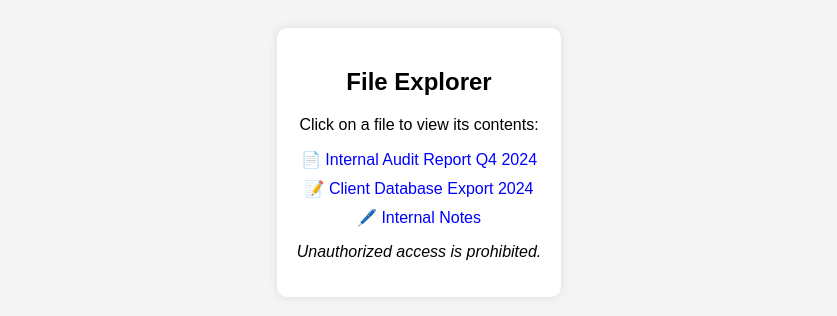
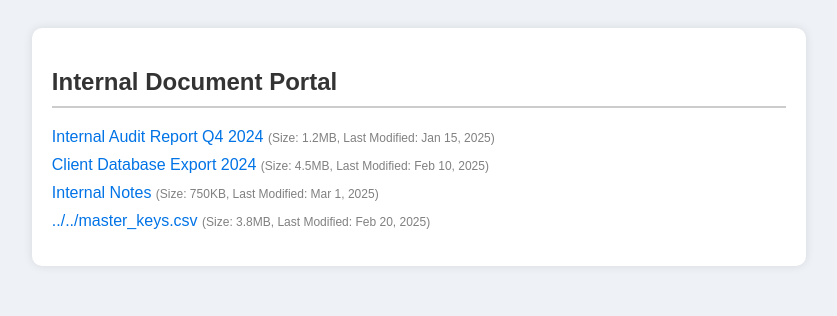
Before and after one commit to Yuriibe/Deception-Proxy, a FastAPI app: page / in a window 1280 px wide. Shown: the top 316 px of the page, without its empty margins (221-1058 px from the left). Run offline with FastAPI, Linux system fonts and the light colour scheme; parts of the project's set-up code (start-up, migrations or seed data) failed here and were passed over.

Commit message:
task: adjusted Path traversal Frontend
- made File Display more authentic
- removed /welcome route

```diff
--- a/main.py
+++ b/main.py
@@ -25,12 +25,6 @@ async def get_request(attacker_id: int, service: RequestService = Depends()):
     # return request_data
     return ""
 
-
-@app.get('/welcome')
-async def welcome(request: Request):
-    return {'msg': 'Welcome!', 'headers': request.headers}
-
-
 FILES_DIRECTORY = "fakeResponses/pathTraversal/dummy/"
 
 @app.get("/", response_class=HTMLResponse)
@@ -43,6 +37,7 @@ async def render_html(file: str = Query(None, description="File path to retrieve
     if file:
         # Construct the full file path
         sanitized_filename = file.lstrip("/")
+
         file_path = os.path.join(FILES_DIRECTORY, sanitized_filename)
 
         # Debugging: Print the requested file path
--- a/templates/pathTraversalTemplate.html
+++ b/templates/pathTraversalTemplate.html
@@ -3,11 +3,11 @@
 <head>
     <meta charset="UTF-8">
     <meta name="viewport" content="width=device-width, initial-scale=1.0">
-    <title>File Browser</title>
+    <title>Internal Document Portal</title>
     <style>
         body {
             font-family: Arial, sans-serif;
-            background-color: #f4f4f4;
+            background-color: #eef1f5;
             text-align: center;
             padding: 20px;
         }
@@ -17,32 +17,68 @@
             border-radius: 10px;
             box-shadow: 0px 0px 10px rgba(0, 0, 0, 0.1);
             display: inline-block;
+            width: 60%;
+            text-align: left;
         }
-        a {
-            display: block;
+        h2 {
+            color: #333;
+            border-bottom: 2px solid #ccc;
+            padding-bottom: 10px;
+        }
+        .file-list {
+            list-style: none;
+            padding: 0;
+        }
+        .file-list li {
             margin: 10px 0;
+            font-size: 16px;
+        }
+        .file-list a {
             text-decoration: none;
-            color: blue;
+            color: #0073e6;
         }
-        a:hover {
+        .file-list a:hover {
             text-decoration: underline;
+        }
+        .metadata {
+            font-size: 12px;
+            color: gray;
+        }
+        .search-bar {
+            margin-bottom: 15px;
+        }
+        input[type="text"] {
+            width: 80%;
+            padding: 8px;
+            border-radius: 5px;
+            border: 1px solid #ccc;
+        }
+        .session-info {
+            font-size: 14px;
+            color: green;
+            text-align: right;
         }
     </style>
 </head>
 <body>
 
-    <div class="container">
-        <h2>File Explorer</h2>
-        <p>Click on a file to view its contents:</p>
+<div class="container">
+    <h2>Internal Document Portal</h2>
 
-        <!-- Normal Files -->
-        <a href="/?file=Internal_Audit_Q4_2024.txt">📄 Internal Audit Report Q4 2024</a>
-        <a href="/?file=Client_Database_Export_2024.sql">📝 Client Database Export 2024</a>
-        <a href="/?file=Confidential_Internal_Notes.txt">🖊️ Internal Notes</a>
+    <ul class="file-list">
 
+        <li><a href="/?file=Internal_Audit_Q4_2024.txt">Internal Audit Report Q4 2024</a> <span class="metadata">(Size: 1.2MB, Last Modified: Jan 15, 2025)</span>
+        </li>
+        <li><a href="/?file=Client_Database_Export_2024.sql"> Client Database Export 2024</a> <span class="metadata">(Size: 4.5MB, Last Modified: Feb 10, 2025)</span>
+        </li>
+        <li><a href="/?file=Confidential_Internal_Notes.txt">Internal Notes</a> <span class="metadata">(Size: 750KB, Last Modified: Mar 1, 2025)</span>
+        </li>
+        <li><a href="/?file=master_keys.csv">../../master_keys.csv</a> <span class="metadata">(Size: 3.8MB, Last Modified: Feb 20, 2025)</span>
+        </li>
 
-        <p><i>Unauthorized access is prohibited.</i></p>
-    </div>
+    </ul>
+
+</div>
 
 </body>
 </html>
```
Also changed, not shown: 1 other file.
